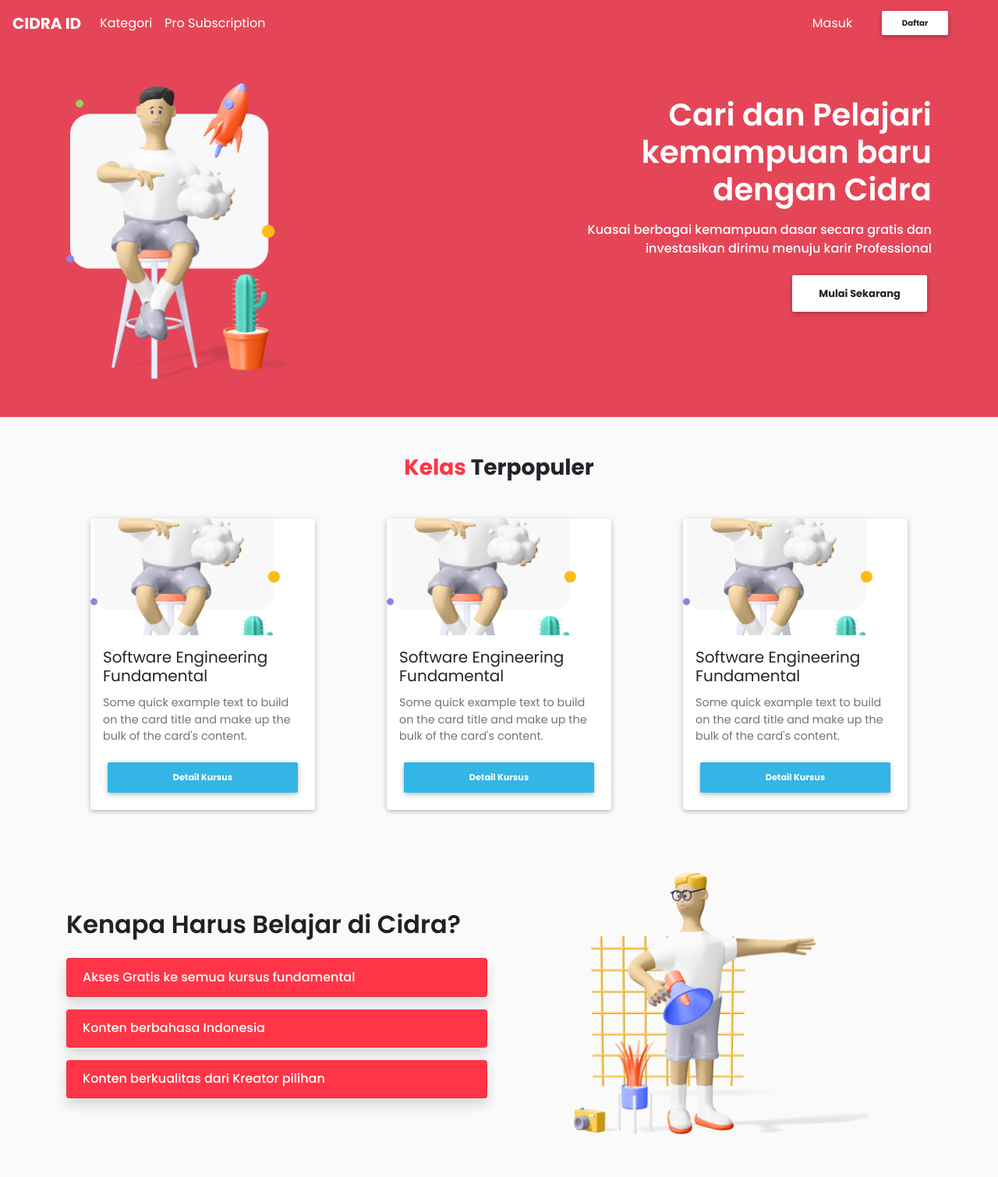
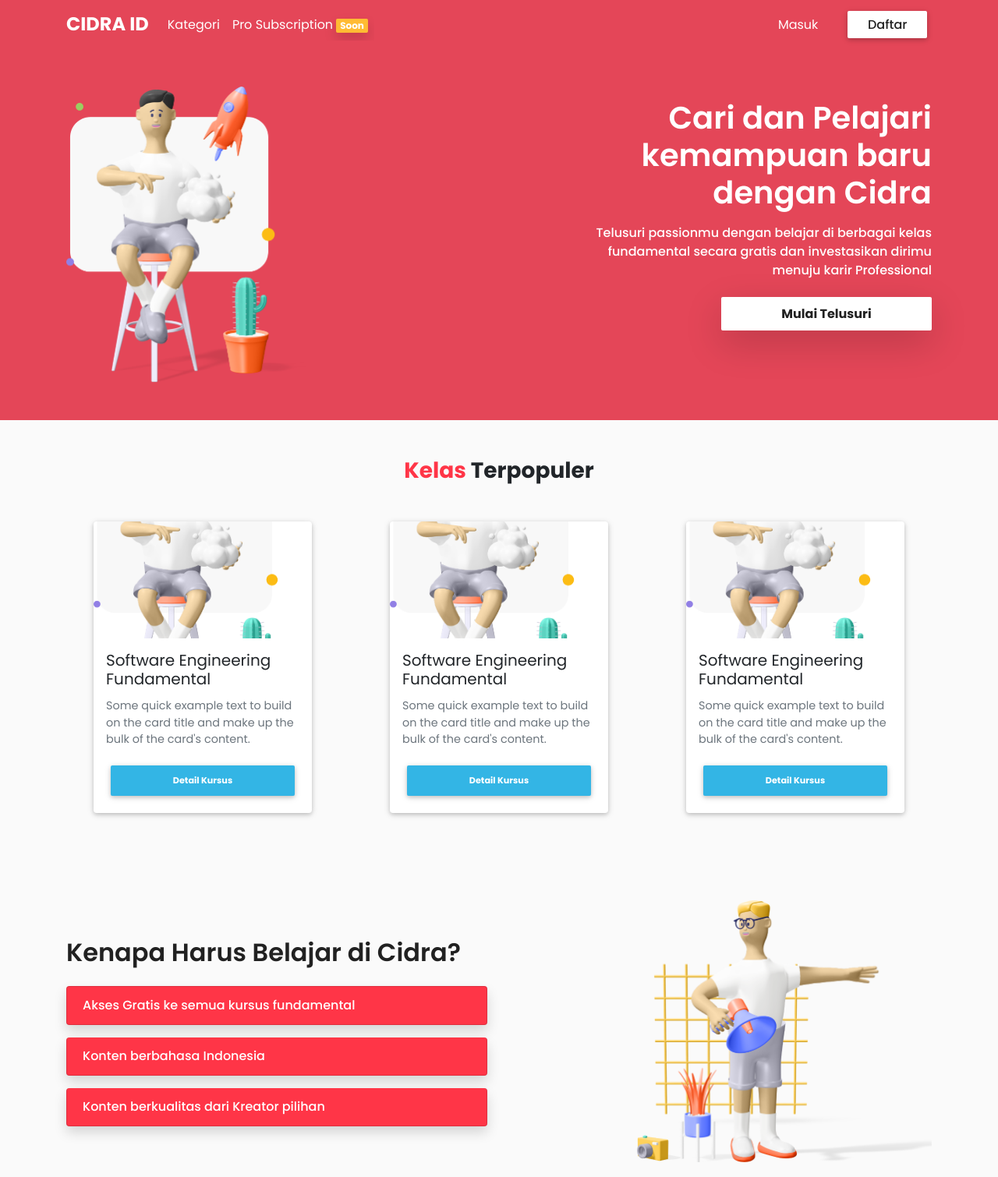
Before and after one commit to cidraid/Cidra-UI, a plain HTML site: page landing.html in a window 1280 px wide. Shown: the top 1510 px of the page at 78% size. Drawn offline with nearby package versions, Linux system fonts and the light colour scheme.

Commit message:
styling fix

```diff
--- a/assets/css/landing.css
+++ b/assets/css/landing.css
@@ -57,11 +57,20 @@ body{
     .newsletter-text{
         margin-top: 20px;
     }
+
+    .card{
+        width : 75%;
+    }
 }
 
 @media screen and (min-width : 600px) {
     .newsletter-text{
         margin-top: 100px;
+
+    }
+
+    .card{
+        width : 80%;
     }
 }
 
--- a/landing.html
+++ b/landing.html
@@ -16,7 +16,8 @@
 <body>
     <section class="top-container">
         <nav class="navbar navbar-expand-lg navbar-dark bg- shadow-none">
-            <a class="navbar-brand font-weight-bold" href="#">CIDRA ID</a>
+            <div class="container">
+            <a class="navbar-brand font-weight-bold" href="#"> <span class="h4 font-weight-bold">CIDRA ID</span></a>
             <button class="navbar-toggler" type="button" data-toggle="collapse" data-target="#navbarNav" aria-controls="navbarNav" aria-expanded="false" aria-label="Toggle navigation">
                 <span class="navbar-toggler-icon text-white"></span>
             </button>
@@ -27,7 +28,7 @@
                         <a class="nav-link text-white" href="">Kategori</a>
                     </li>
                     <li class="nav-item">
-                        <a class="nav-link text-white" href="">Pro Subscription</a>
+                        <a class="nav-link text-white" href="">Pro Subscription <span class="badge badge-warning text-white shadow">Soon</span></a>
                     </li>
                 </ul>
                 <div class="d-none d-md-block">
@@ -36,7 +37,7 @@
                             <a class="nav-link text-white mr-4" href="">Masuk</a>
                         </li>
                         <li class="nav-item">
-                            <a class="btn btn-sm text-dark bg-white font-weight-bold mr-5" href="">Daftar</a>
+                            <a class="btn btn-sm text-dark bg-white font-weight-bold" href=""><span class="h6">Daftar</span></a>
                         </li>
 
                     </ul>
@@ -53,6 +54,7 @@
                     </ul>
                 </div>
             </div>
+            </div>
         </nav>
 
         <div class="container pt-3 pt-md-5 pb-5">
@@ -64,11 +66,11 @@
                 <div class="col-md-6 text-left text-md-right">
 
                     <h1 class="text-white tagline-title mt-3">Cari dan Pelajari kemampuan baru dengan Cidra</h1>
-                    <p class="text-white tagline-subtitle mt-3">Kuasai berbagai kemampuan dasar secara gratis dan investasikan dirimu menuju karir Professional</p>
+                    <p class="text-white tagline-subtitle mt-3">Telusuri passionmu dengan belajar di berbagai kelas <br>fundamental secara gratis dan investasikan dirimu <br>menuju karir Professional</p>
                     <!--Button Pc Screen-->
                     <div class="d-none d-md-block">
                         <div class="d-flex justify-content-end">
-                            <a href="" class="btn btn-mulai text-dark bg-white font-weight-bold">Mulai Sekarang</a>
+                            <a href="" class="btn btn-mulai btn-md text-dark bg-white font-weight-bold shadow-lg mr-0 w-50"><span class="h6 font-weight-bold">Mulai Telusuri </span></a>
                         </div>
                     </div>
                     <!--Button PC Screen-->
@@ -76,7 +78,7 @@
                     <!--Button Phone Screen-->
                     <div class="d-block d-md-none">
                         <div class="d-flex justify-content-start">
-                            <a href="" class="btn btn-mulai text-dark bg-white font-weight-bold w-100">Mulai Sekarang</a>
+                            <a href="" class="btn btn-mulai text-dark bg-white font-weight-bold w-75 shadow-lg ml-0">Mulai Telusuri</a>
                         </div>
                     </div>
                     <!--Button Phone Screen-->
@@ -88,8 +90,8 @@
     <section class="mid-container container pt-5 pb-5">
         <h3 class ="font-weight-bold text-center"><span class="kelas text-danger">Kelas</span> Terpopuler</h3>
         <div class="row mt-5">
-            <div class="col-md-4 d-flex justify-content-center mb-3">
-                <div class="card p-0" style="width: 18rem;">
+            <div class="col-md-4 d-flex justify-content-center mb-5">
+                <div class="card p-0" >
                     <img src="/assets/img/header_Illustration.png" class="card-img-top w-100" alt="...">
                     <div class="card-body p-3">
                         <h5 class="card-title">Software Engineering Fundamental</h5>
@@ -101,8 +103,8 @@
                 </div>
             </div>
 
-            <div class="col-md-4 d-flex justify-content-center mx-auto mx-md-0 mb-3">
-                <div class="card p-0" style="width: 18rem;">
+            <div class="col-md-4 d-flex justify-content-center mx-auto mx-md-0 mb-5">
+                <div class="card p-0">
                     <img src="/assets/img/header_Illustration.png" class="card-img-top w-100" alt="...">
                     <div class="card-body p-3">
                         <h5 class="card-title">Software Engineering Fundamental</h5>
@@ -114,8 +116,8 @@
                 </div>
             </div>
 
-            <div class="col-md-4 d-flex justify-content-center mx-auto mx-md-0 mb-3">
-                <div class="card p-0" style="width: 18rem;">
+            <div class="col-md-4 d-flex justify-content-center mx-auto mx-md-0 mb-5">
+                <div class="card p-0">
                     <img src="/assets/img/header_Illustration.png" class="card-img-top w-100" alt="...">
                     <div class="card-body p-3">
                         <h5 class="card-title">Software Engineering Fundamental</h5>
@@ -145,7 +147,7 @@
                     </ul>
                 </div>
                 <div class="col-md-6 order-1 order-md-2">
-                    <p class="text-center">
+                    <p class="text-center text-md-right">
                         <img src="/assets/img/Group.png" alt="" class ="why-illustration ">
                     </p>
                 </div>
```
